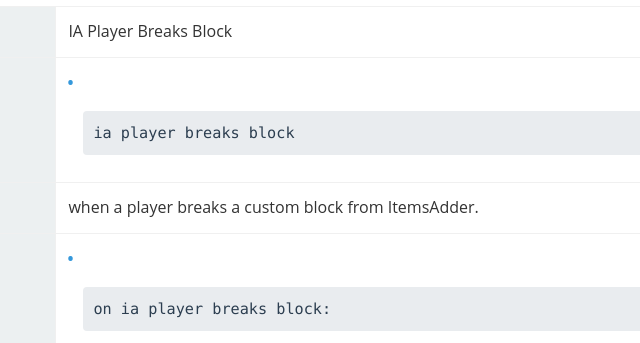
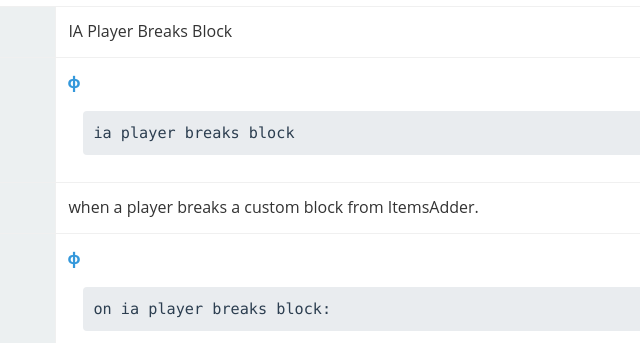
Before and after one commit to codylamer/itemsweaver-docs, a plain HTML site: page index.html in a window 1280 px wide. Shown: the part 430-773 px from the top of the page, 237-877 px from the left. Drawn offline with Linux system fonts and the light colour scheme.

Commit message:
Update style.css

```diff
--- a/style.css
+++ b/style.css
@@ -116,7 +116,7 @@ main {
 }
 
 .event-card table td ul li::before {
-    content: '•';
+    content: 'ф';
     color: #3498db;
     font-weight: bold;
     display: inline-block;
```
